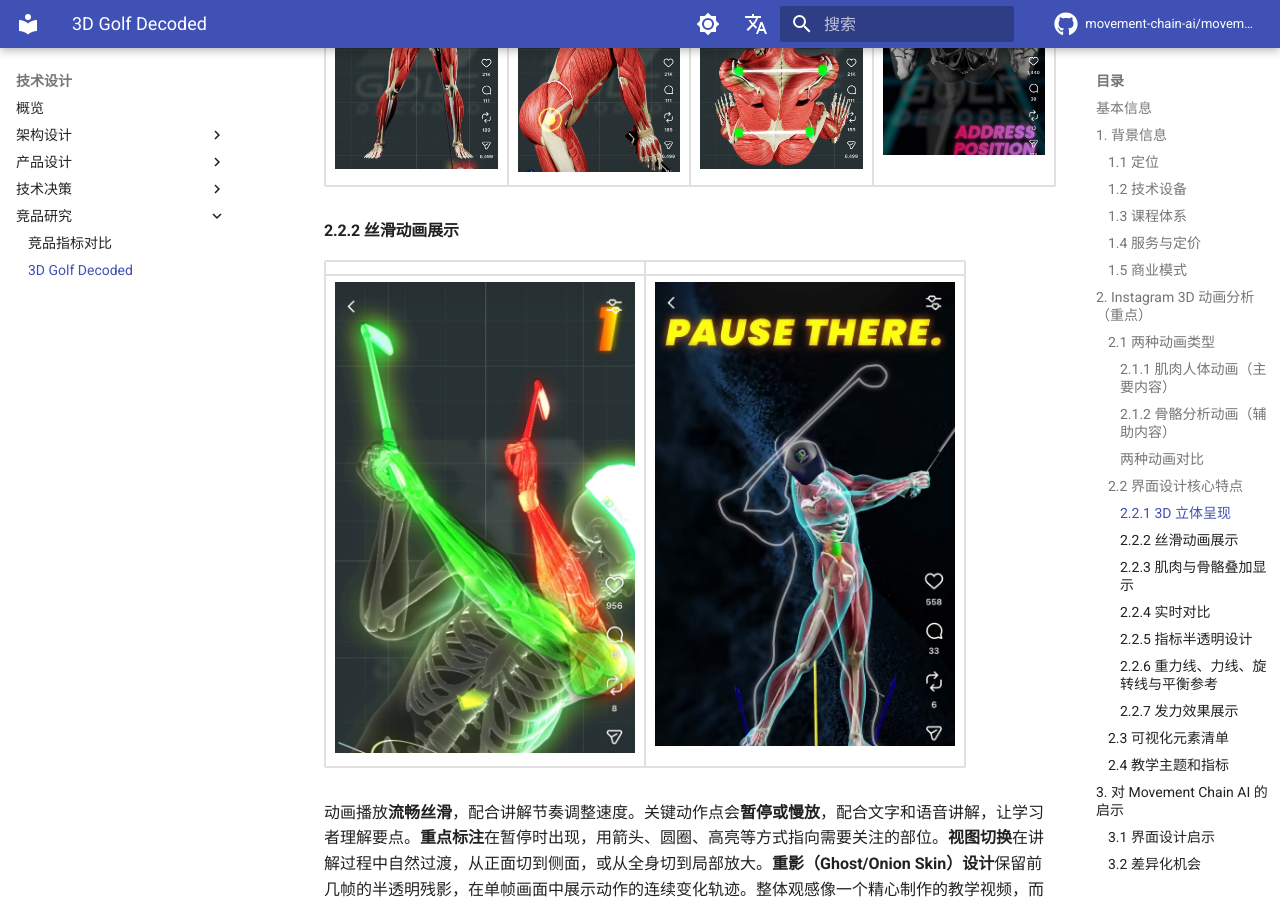
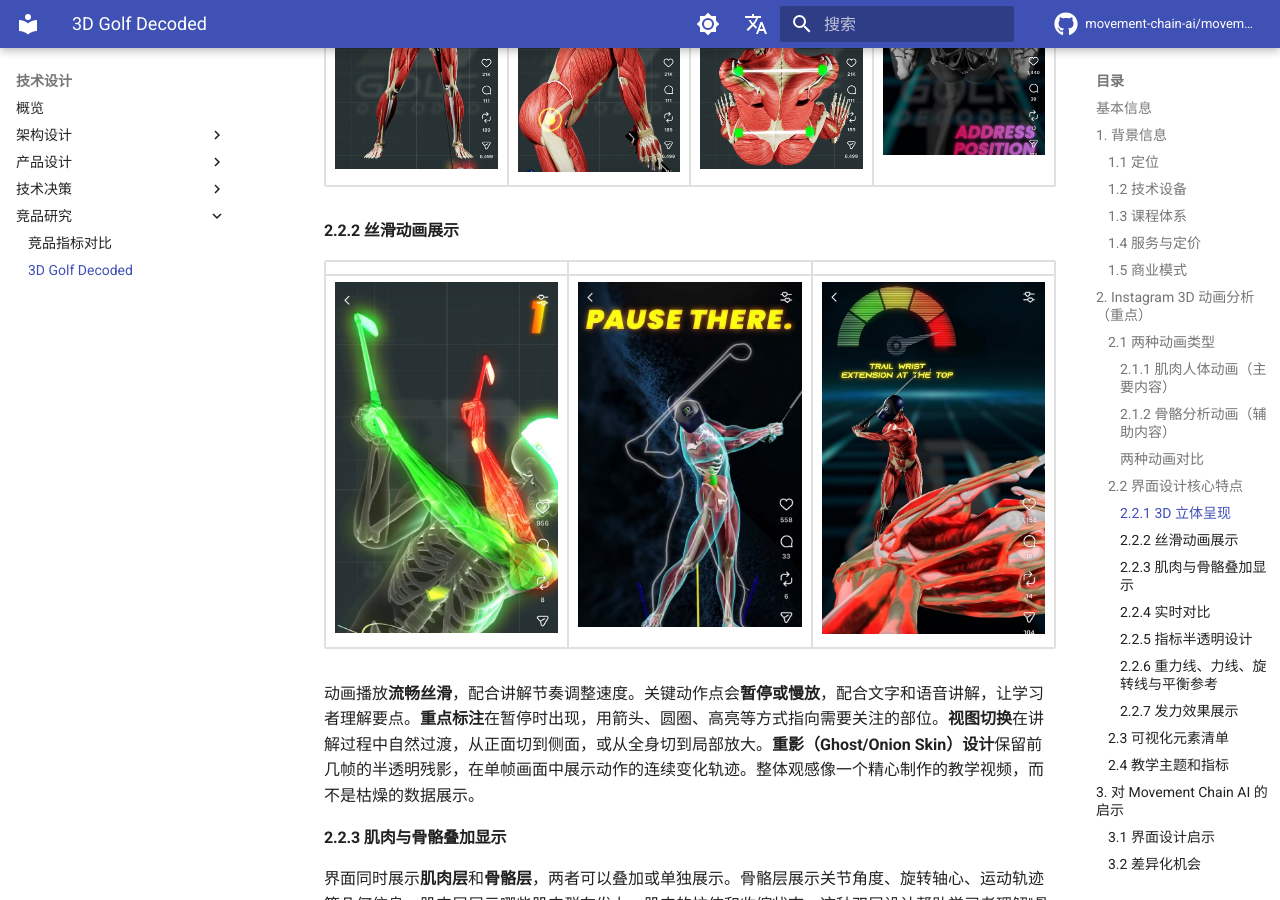
Before and after one commit to movement-chain-ai/movement-chain-docs, an MkDocs documentation site: the page built from docs/zh/design/research/3d-golf-decoded.md, in a window 1280 px wide and 900 px high, scrolled down 3875 px. Built offline with MkDocs 1.6.1 and Material for MkDocs 9.7.7, drawn with Linux system fonts in a browser that asks for light colours; comment, search, counter and statistics services are not loaded; the version menu is left out.

Commit message:
docs: 添加第三张丝滑动画展示图片
🤖 Generated with [Claude Code](https://claude.com/claude-code)

Co-Authored-By: Claude Opus 4.5 <noreply@anthropic.com>

```diff
--- a/docs/zh/design/research/3d-golf-decoded.md
+++ b/docs/zh/design/research/3d-golf-decoded.md
@@ -142,9 +142,9 @@ Instagram 上有**两种类型**的 3D 动画内容：
 
 #### 2.2.2 丝滑动画展示
 
-| | |
-|:---:|:---:|
-| ![丝滑动画](images/smooth-animation-1.jpg){ width="300" } | ![丝滑动画](images/smooth-animation-2.jpg){ width="300" } |
+| | | |
+|:---:|:---:|:---:|
+| ![丝滑动画](images/smooth-animation-1.jpg){ width="300" } | ![丝滑动画](images/smooth-animation-2.jpg){ width="300" } | ![丝滑动画](images/smooth-animation-3.jpg){ width="300" } |
 
 动画播放**流畅丝滑**，配合讲解节奏调整速度。关键动作点会**暂停或慢放**，配合文字和语音讲解，让学习者理解要点。**重点标注**在暂停时出现，用箭头、圆圈、高亮等方式指向需要关注的部位。**视图切换**在讲解过程中自然过渡，从正面切到侧面，或从全身切到局部放大。**重影（Ghost/Onion Skin）设计**保留前几帧的半透明残影，在单帧画面中展示动作的连续变化轨迹。整体观感像一个精心制作的教学视频，而不是枯燥的数据展示。
 
```
Also changed, not shown: docs/zh/design/research/images/smooth-animation-3.jpg (added).
